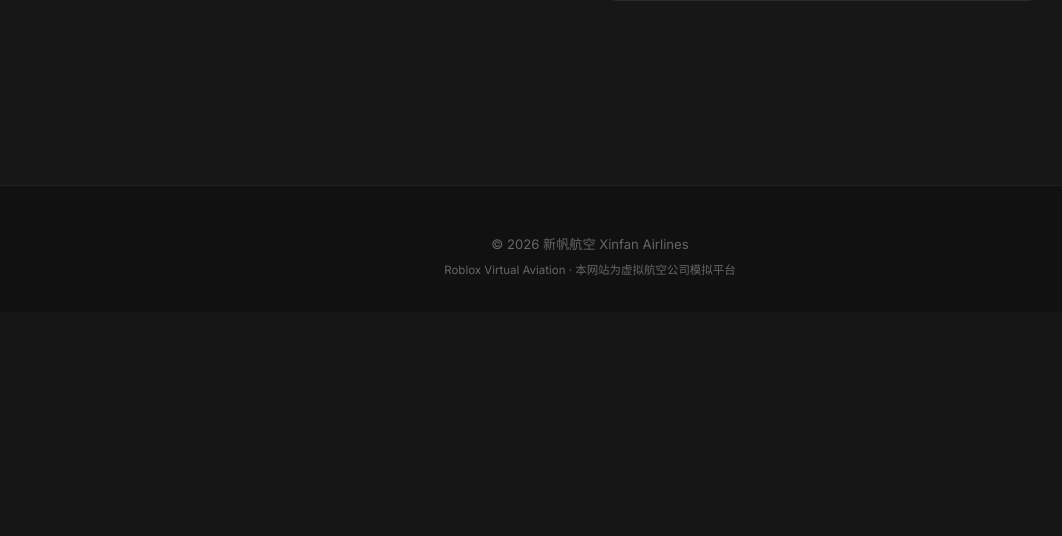
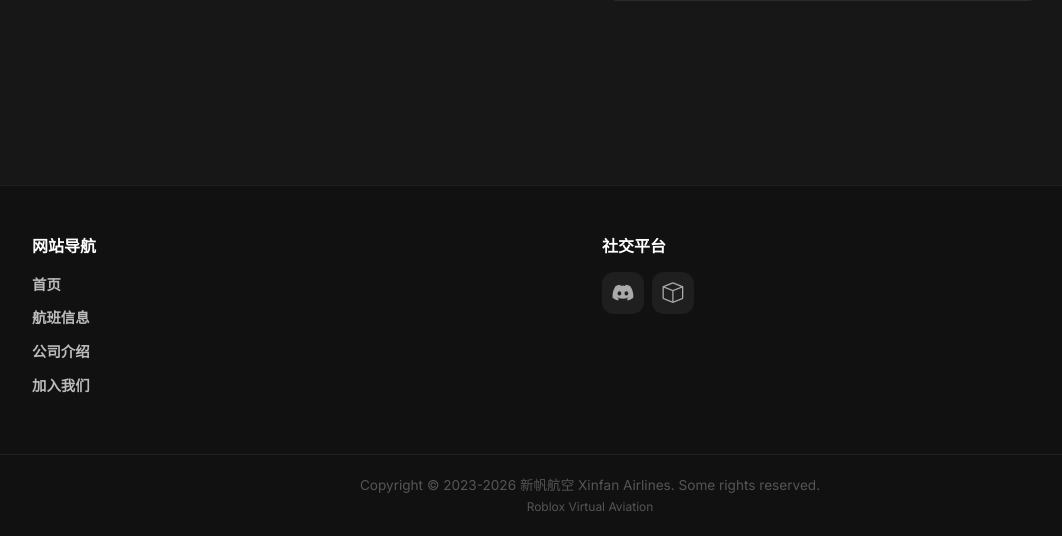
Before and after one commit to hammer-py/xinfan-airlines, a Django app: page / in a window 1280 px wide. Shown: the part 2531-3067 px from the top of the page, without its empty margins (50-1112 px from the left). Before the commit the page ends 2806 px from the top, so only its background shows below. Run offline with Django 5.2, Linux system fonts and the light colour scheme; the visitor is signed in with stand-in values (Sample User, id 1).

Commit message:
Update footer: site-footer style with nav links, social icons, 2023-2026 copyright

```diff
--- a/templates/base.html
+++ b/templates/base.html
@@ -140,7 +140,8 @@
         .table-hover tbody tr:hover { background: rgba(255,255,255,0.02); }
 
         /* ── Footer ───────────────────────── */
-        .footer { background: #111; color: #666; padding: 3rem 0 2rem; margin-top: 5rem; font-size: 0.82rem; border-top: 1px solid var(--border); }
+        .footer, .site-footer { background: #111; color: #666; padding: 3rem 0 0; margin-top: 5rem; font-size: 0.82rem; border-top: 1px solid var(--border); }
+        .site-footer a { color: #bbb; text-decoration: none; }
         .footer a { color: #888; }
         .footer a:hover { color: var(--accent); }
 
@@ -293,10 +294,28 @@
         {% block content %}{% endblock %}
     </main>
 
-    <footer class="footer">
-        <div class="container text-center">
-            <p class="mb-1">&copy; {% now "Y" %} 新帆航空 Xinfan Airlines</p>
-            <small>Roblox Virtual Aviation &middot; 本网站为虚拟航空公司模拟平台</small>
+    <footer class="site-footer">
+        <div class="container">
+            <div class="row">
+                <div class="col-md-6 mb-4" style="color:#fff;font-size:1rem;font-weight:700">网站导航
+                    <ul style="list-style:none;padding:0;margin-top:0.75rem">
+                        <li style="margin-bottom:0.5rem"><a href="{% url 'home' %}" style="color:#bbb;font-size:0.9rem;transition:color 0.2s" onmouseover="this.style.color='var(--accent)'" onmouseout="this.style.color='#bbb'">首页</a></li>
+                        <li style="margin-bottom:0.5rem"><a href="{% url 'flight_list' %}" style="color:#bbb;font-size:0.9rem;transition:color 0.2s" onmouseover="this.style.color='var(--accent)'" onmouseout="this.style.color='#bbb'">航班信息</a></li>
+                        <li style="margin-bottom:0.5rem"><a href="{% url 'about' %}" style="color:#bbb;font-size:0.9rem;transition:color 0.2s" onmouseover="this.style.color='var(--accent)'" onmouseout="this.style.color='#bbb'">公司介绍</a></li>
+                        <li style="margin-bottom:0.5rem"><a href="{% url 'job_list' %}" style="color:#bbb;font-size:0.9rem;transition:color 0.2s" onmouseover="this.style.color='var(--accent)'" onmouseout="this.style.color='#bbb'">加入我们</a></li>
+                    </ul>
+                </div>
+                <div class="col-md-6 mb-4" style="color:#fff;font-size:1rem;font-weight:700">社交平台
+                    <div style="margin-top:0.75rem;display:flex;gap:0.5rem">
+                        <a href="https://discord.gg/xNCBJVPsmR" target="_blank" style="display:inline-flex;align-items:center;justify-content:center;width:42px;height:42px;border-radius:12px;background:rgba(255,255,255,0.06);color:#aaa;font-size:1.3rem;transition:all 0.3s" onmouseover="this.style.background='var(--accent)';this.style.color='#171717'" onmouseout="this.style.background='rgba(255,255,255,0.06)';this.style.color='#aaa'"><i class="bi bi-discord"></i></a>
+                        <a href="https://www.roblox.com/communities/16064021/Xinfan-Airlines#!/about" target="_blank" style="display:inline-flex;align-items:center;justify-content:center;width:42px;height:42px;border-radius:12px;background:rgba(255,255,255,0.06);color:#aaa;font-size:1.3rem;transition:all 0.3s" onmouseover="this.style.background='var(--accent)';this.style.color='#171717'" onmouseout="this.style.background='rgba(255,255,255,0.06)';this.style.color='#aaa'"><i class="bi bi-box"></i></a>
+                    </div>
+                </div>
+            </div>
+        </div>
+        <div style="text-align:center;padding:1.25rem 0;margin-top:1rem;font-size:0.85rem;color:#555;border-top:1px solid var(--border)">
+            <p class="mb-0">Copyright &copy; 2023-2026 新帆航空 Xinfan Airlines. Some rights reserved.</p>
+            <p class="mb-0" style="font-size:0.75rem">Roblox Virtual Aviation</p>
         </div>
     </footer>
 
```
